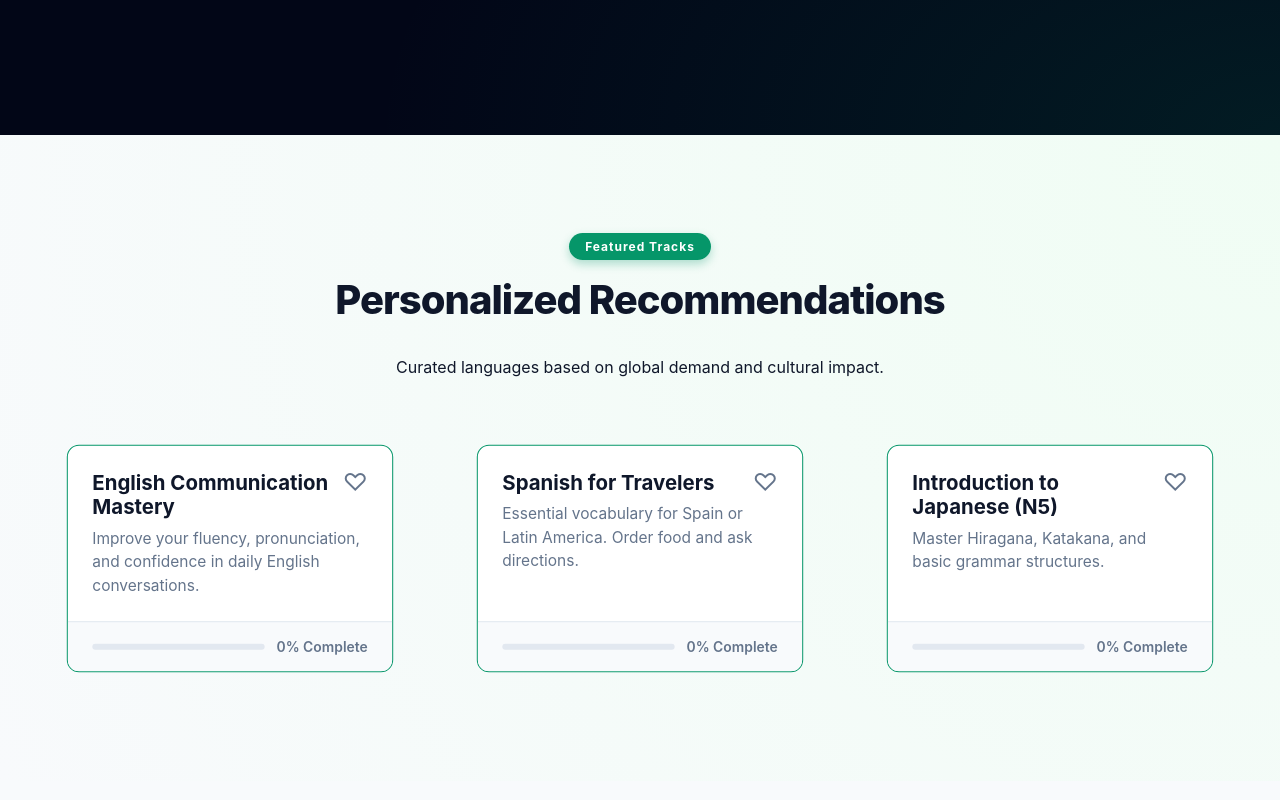
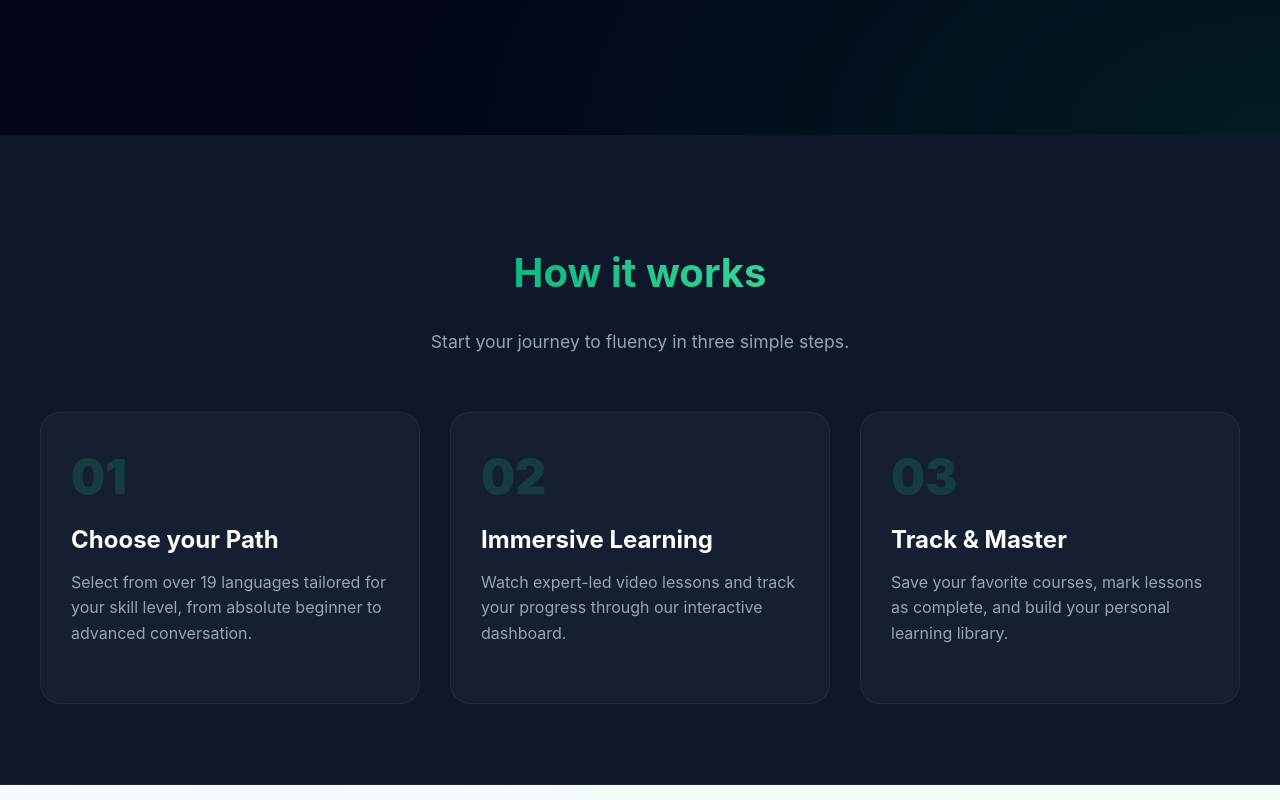
Before and after one commit to Hsu212/Free2Learn_E-Learning_System, a Vue app: page / in a window 1280 px wide. Shown: the part 660-1460 px from the top of the page. Built offline with nearby package versions, Linux system fonts and the light colour scheme.

Commit message:
Refactor HomeView component and improve scrolling

```diff
--- a/src/views/HomeView.vue
+++ b/src/views/HomeView.vue
@@ -9,8 +9,37 @@
           immersive, expert-led language training.
         </p>
         <div class="hero-btns">
-          <button class="cta-button primary" @click="scrollToCourses">Explore Catalog</button>
-          <button class="cta-button secondary">How it works</button>
+          <button class="cta-button primary" @click="scrollToSection('courses')">Explore Catalog</button>
+          <button class="cta-button secondary" @click="scrollToSection('how-it-works')">How it works</button>
+        </div>
+      </div>
+    </section>
+
+    <section id="how-it-works" class="how-it-works-section">
+      <div class="hiw-container">
+        <div class="section-header">
+          <h2 class="text-gradient">How it works</h2>
+          <p>Start your journey to fluency in three simple steps.</p>
+        </div>
+
+        <div class="steps-grid">
+          <div class="step-card">
+            <div class="step-number">01</div>
+            <h3>Choose your Path</h3>
+            <p>Select from over 19 languages tailored for your skill level, from absolute beginner to advanced conversation.</p>
+          </div>
+
+          <div class="step-card">
+            <div class="step-number">02</div>
+            <h3>Immersive Learning</h3>
+            <p>Watch expert-led video lessons and track your progress through our interactive dashboard.</p>
+          </div>
+
+          <div class="step-card">
+            <div class="step-number">03</div>
+            <h3>Track & Master</h3>
+            <p>Save your favorite courses, mark lessons as complete, and build your personal learning library.</p>
+          </div>
         </div>
       </div>
     </section>
@@ -35,6 +64,7 @@
             :key="course.id"
             :course="course"
             @view-course="goToCourseDetail"
+            :id="'course-' + course.id"
           />
         </div>
 
@@ -49,7 +79,7 @@
 </template>
 
 <script setup>
-import { ref, computed } from 'vue';
+import { ref, computed, onMounted, nextTick } from 'vue';
 import { useRouter, useRoute } from 'vue-router';
 import CourseCard from '@/components/CourseCard.vue';
 import CourseRecommendations from '@/components/CourseRecommendations.vue';
@@ -74,14 +104,31 @@ const goToCourseDetail = (courseId) => {
   router.push({ name: 'course', params: { id: courseId } });
 };
 
-const scrollToCourses = () => {
-  document.getElementById('courses').scrollIntoView({ behavior: 'smooth', block: 'start' });
+// Generic Scroll Function for Hero Buttons
+const scrollToSection = (sectionId) => {
+  const element = document.getElementById(sectionId);
+  if (element) {
+    element.scrollIntoView({ behavior: 'smooth', block: 'start' });
+  }
 };
 
 const clearSearch = () => router.push({ name: 'home' });
+
+// "Back to Course" Logic: Scrolls to specific course if Hash exists
+onMounted(() => {
+  if (route.hash) {
+    nextTick(() => {
+      const element = document.querySelector(route.hash);
+      if (element) {
+        element.scrollIntoView({ behavior: 'smooth', block: 'center' });
+      }
+    });
+  }
+});
 </script>
 
 <style scoped>
+/* HERO STYLES */
 .hero-section {
   position: relative;
   min-height: 90vh;
@@ -90,7 +137,7 @@ const clearSearch = () => router.push({ name: 'home' });
   justify-content: center;
   padding: 40px 20px;
   overflow: hidden;
-  background-color: #020617; /* Deep dark base */
+  background-color: #020617;
 }
 
 .hero-mesh {
@@ -139,6 +186,7 @@ const clearSearch = () => router.push({ name: 'home' });
   font-weight: 700;
   font-size: 1rem;
   border: none;
+  cursor: pointer;
 }
 
 .cta-button.primary {
@@ -154,6 +202,78 @@ const clearSearch = () => router.push({ name: 'home' });
   border: 1px solid rgba(255,255,255,0.1);
 }
 
+.cta-button.secondary:hover {
+  background: rgba(255,255,255,0.1);
+}
+
+/* HOW IT WORKS STYLES */
+.how-it-works-section {
+  padding: 80px 20px;
+  background-color: #0f172a;
+  border-bottom: 1px solid rgba(255,255,255,0.05);
+}
+
+.hiw-container {
+  max-width: 1200px;
+  margin: 0 auto;
+}
+
+.section-header {
+  text-align: center;
+  margin-bottom: 60px;
+}
+
+.section-header h2 {
+  font-size: 2.5rem;
+  margin-bottom: 16px;
+  display: inline-block;
+}
+
+.section-header p {
+  color: #94a3b8;
+  font-size: 1.1rem;
+}
+
+.steps-grid {
+  display: grid;
+  grid-template-columns: repeat(auto-fit, minmax(300px, 1fr));
+  gap: 30px;
+}
+
+.step-card {
+  background: rgba(30, 41, 59, 0.5);
+  border: 1px solid rgba(255,255,255,0.05);
+  padding: 40px 30px;
+  border-radius: 20px;
+  position: relative;
+  transition: transform 0.3s ease, border-color 0.3s ease;
+}
+
+.step-card:hover {
+  transform: translateY(-5px);
+  border-color: var(--primary-color);
+}
+
+.step-number {
+  font-size: 3rem;
+  font-weight: 900;
+  color: rgba(16, 185, 129, 0.2);
+  margin-bottom: 20px;
+  line-height: 1;
+}
+
+.step-card h3 {
+  color: white;
+  font-size: 1.5rem;
+  margin-bottom: 15px;
+}
+
+.step-card p {
+  color: #94a3b8;
+  line-height: 1.6;
+}
+
+/* CATALOG STYLES */
 .catalog-section { padding: 100px 20px; }
 .catalog-container { max-width: 1200px; margin: 0 auto; }
 
```
